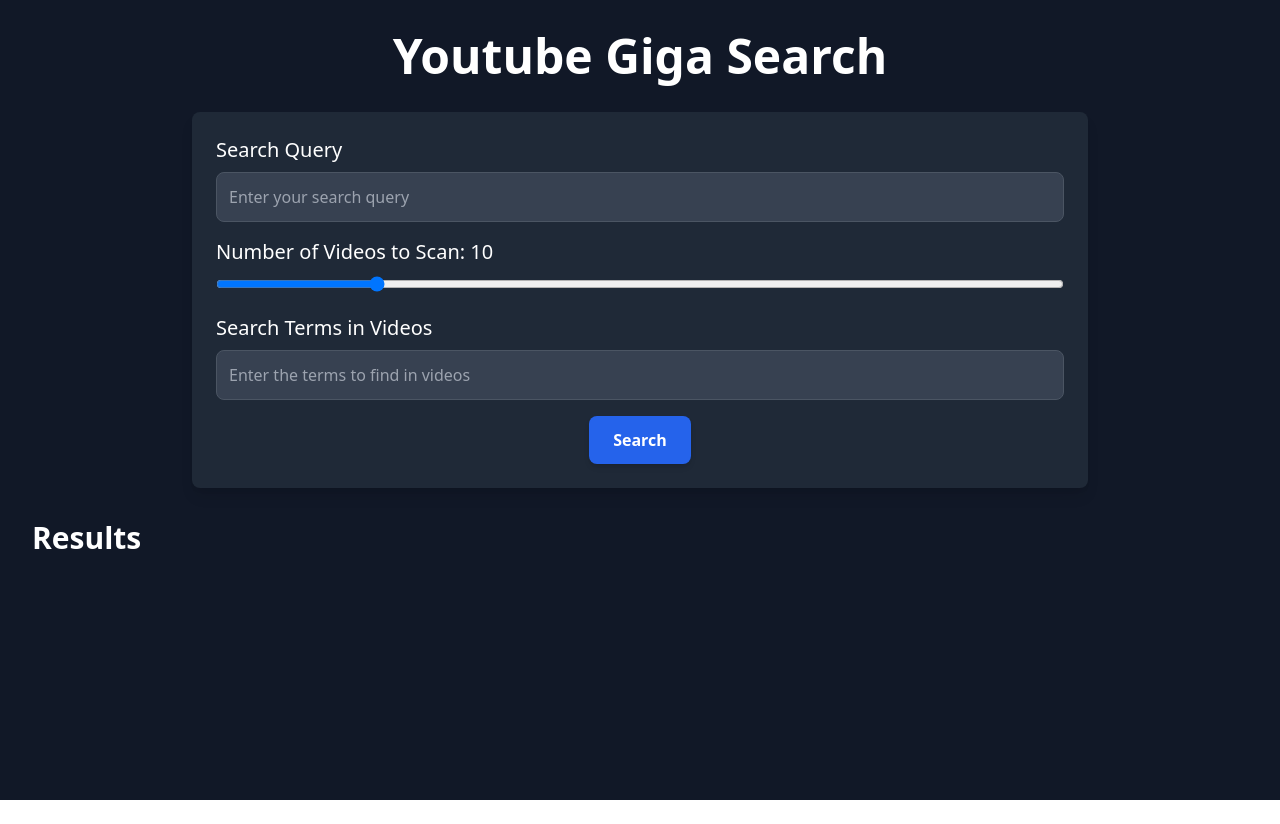
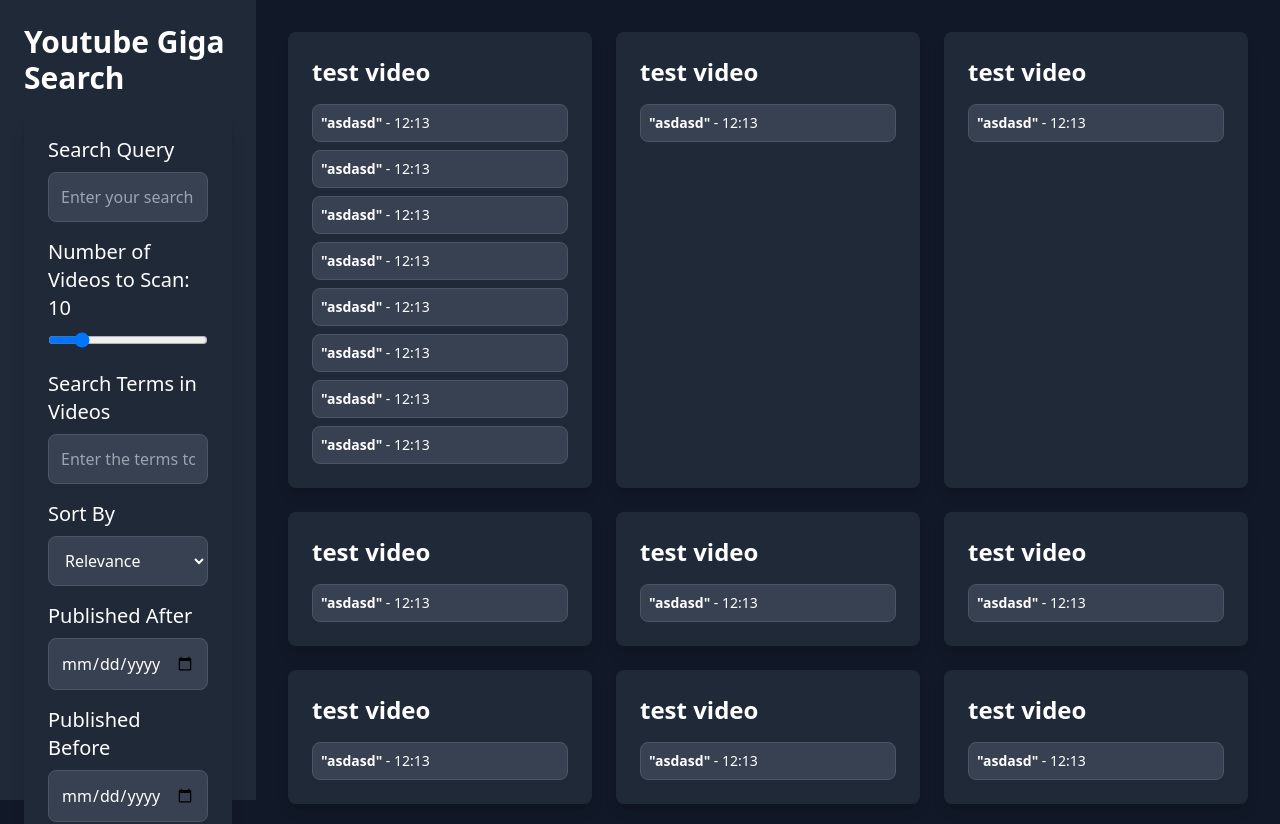
Before and after one commit to jackfrancisdalton/ClipSearchInvestigator, a React (Create React App) app in the folder frontend/: page / in a window 1280 px wide. Shown: the top 824 px of the page. Before the commit the page ends 800 px from the top, so only its background shows below. Built offline with nearby package versions, Linux system fonts and the light colour scheme; the HTML template or start-up script is replaced by a standard one.

Commit message:
feat: added publish time, before and after

```diff
--- a/frontend/src/App.tsx
+++ b/frontend/src/App.tsx
@@ -1,15 +1,43 @@
 import React, { useState } from 'react';
 import './App.css';
 import { searchVideos } from './Api';
+import LoadingSpinner from './components/LoadingSpinner';
+import SearchResult from './components/SearchResult';
+import SearchBox from './components/SearchBox';
 
 function App() {
   const [searchQuery, setSearchQuery] = useState('');
   const [searchTerms, setSearchTerms] = useState('');
   const [numVideos, setNumVideos] = useState(10);
-  const [loading, setLoading] = useState(false); // State for loading spinner
-  const [results, setResults] = useState<
-    { videoTitle: string; quotes: { text: string; timestamp: string, link: string }[] }[]
-  >([]);
+  const [order, setOrder] = useState('relevance');
+  const [publishedAfter, setPublishedAfter] = useState('');
+  const [publishedBefore, setPublishedBefore] = useState('');
+  const [loading, setLoading] = useState(false);
+  const [results, setResults] = useState<{ videoTitle: string; quotes: { text: string; timestamp: string, link: string }[] }[] //> ([]);
+  >([
+    { videoTitle: 'test video', quotes: [
+      { text: 'asdasd', timestamp: '12:13', link: 'www.google.com' },
+      { text: 'asdasd', timestamp: '12:13', link: 'www.google.com' },
+      { text: 'asdasd', timestamp: '12:13', link: 'www.google.com' },
+      { text: 'asdasd', timestamp: '12:13', link: 'www.google.com' },
+      { text: 'asdasd', timestamp: '12:13', link: 'www.google.com' },
+      { text: 'asdasd', timestamp: '12:13', link: 'www.google.com' },
+      { text: 'asdasd', timestamp: '12:13', link: 'www.google.com' },
+      { text: 'asdasd', timestamp: '12:13', link: 'www.google.com' },
+    ] },
+    { videoTitle: 'test video', quotes: [{ text: 'asdasd', timestamp: '12:13', link: 'www.google.com' }] },
+    { videoTitle: 'test video', quotes: [{ text: 'asdasd', timestamp: '12:13', link: 'www.google.com' }] },
+    { videoTitle: 'test video', quotes: [{ text: 'asdasd', timestamp: '12:13', link: 'www.google.com' }] },
+    { videoTitle: 'test video', quotes: [{ text: 'asdasd', timestamp: '12:13', link: 'www.google.com' }] },
+    { videoTitle: 'test video', quotes: [{ text: 'asdasd', timestamp: '12:13', link: 'www.google.com' }] },
+    { videoTitle: 'test video', quotes: [{ text: 'asdasd', timestamp: '12:13', link: 'www.google.com' }] },
+    { videoTitle: 'test video', quotes: [{ text: 'asdasd', timestamp: '12:13', link: 'www.google.com' }] },
+    { videoTitle: 'test video', quotes: [{ text: 'asdasd', timestamp: '12:13', link: 'www.google.com' }] },
+    { videoTitle: 'test video', quotes: [{ text: 'asdasd', timestamp: '12:13', link: 'www.google.com' }] },
+    { videoTitle: 'test video', quotes: [{ text: 'asdasd', timestamp: '12:13', link: 'www.google.com' }] },
+    { videoTitle: 'test video', quotes: [{ text: 'asdasd', timestamp: '12:13', link: 'www.google.com' }] },
+
+  ]);
 
   const fetchVideoResults = async () => {
     if (!searchQuery || !searchTerms) {
@@ -20,7 +48,14 @@ function App() {
     setLoading(true); // Start loading
 
     try {
-      const result = await searchVideos(searchQuery, searchTerms, numVideos);
+      const result = await searchVideos(
+        searchQuery,
+        searchTerms,
+        order,
+        publishedBefore,
+        publishedAfter,
+        numVideos
+      );
 
       const transformedResults = Object.entries(result).map(([videoTitle, quotes]: [string, any]) => ({
         videoTitle,
@@ -39,103 +74,38 @@ function App() {
   };
 
   return (
-    <div className="min-h-screen bg-gray-900 text-white p-8">
-      {/* Title */}
-      <header className="text-center mb-8">
-        <h1 className="text-5xl font-bold">Youtube Giga Search</h1>
-      </header>
-
-      {/* Search Section */}
-      <div className="max-w-4xl mx-auto bg-gray-800 p-6 rounded-lg shadow-lg">
-        {/* Search Query */}
-        <div className="mb-4">
-          <label className="block mb-2 text-xl font-medium">Search Query</label>
-          <input
-            type="text"
-            className="w-full p-3 bg-gray-700 rounded-lg border border-gray-600 focus:ring-2 focus:ring-blue-500 focus:outline-none"
-            placeholder="Enter your search query"
-            value={searchQuery}
-            onChange={(e) => setSearchQuery(e.target.value)}
-          />
-        </div>
-
-        {/* Slider for Number of Videos */}
-        <div className="mb-4">
-          <label className="block mb-2 text-xl font-medium">
-            Number of Videos to Scan: {numVideos}
-          </label>
-          <input
-            type="range"
-            min="1"
-            max="50"
-            value={numVideos}
-            onChange={(e) => setNumVideos(Number(e.target.value))}
-            className="w-full"
-          />
-        </div>
-
-        {/* Search Terms */}
-        <div className="mb-4">
-          <label className="block mb-2 text-xl font-medium">
-            Search Terms in Videos
-          </label>
-          <input
-            type="text"
-            className="w-full p-3 bg-gray-700 rounded-lg border border-gray-600 focus:ring-2 focus:ring-blue-500 focus:outline-none"
-            placeholder="Enter the terms to find in videos"
-            value={searchTerms}
-            onChange={(e) => setSearchTerms(e.target.value)}
-          />
-        </div>
-
-        {/* Search Button */}
-        <div className="text-center">
-          <button
-            onClick={fetchVideoResults}
-            disabled={loading} // Disable button during loading
-            className={`px-6 py-3 ${
-              loading ? 'bg-gray-500 cursor-not-allowed' : 'bg-blue-600 hover:bg-blue-700'
-            } text-white font-semibold rounded-lg shadow-md focus:outline-none focus:ring-2 focus:ring-blue-500`}
-          >
-            {loading ? 'Searching...' : 'Search'}
-          </button>
-        </div>
+    <div className="min-h-screen bg-gray-900 text-white flex">
+      {/* Search Box - Fixed Left */}
+      <div className="w-1/5 bg-gray-800 p-6 fixed h-full">
+        <h1 className="text-3xl font-bold mb-4">Youtube Giga Search</h1>
+        <SearchBox
+          loading={loading}
+          searchQuery={searchQuery}
+          setSearchQuery={setSearchQuery}
+          numVideos={numVideos}
+          setNumVideos={setNumVideos}
+          searchTerms={searchTerms}
+          setSearchTerms={setSearchTerms}
+          fetchVideoResults={fetchVideoResults}
+          order={order}
+          setOrder={setOrder}
+          publishedAfter={publishedAfter}
+          setPublishedAfter={setPublishedAfter}
+          publishedBefore={publishedBefore}
+          setPublishedBefore={setPublishedBefore}
+        />
       </div>
 
-      {/* Results Section */}
-      <div className="mt-8">
-        <h2 className="text-3xl font-bold mb-4">Results</h2>
-
+      {/* Results Section - Right */}
+      <div className="ml-[20%] w-[80%] p-8 overflow-auto">
         {/* Loading Spinner */}
-        {loading && (
-          <div className="flex justify-center items-center">
-            <div className="w-10 h-10 border-4 border-blue-500 border-dashed rounded-full animate-spin"></div>
-          </div>
-        )}
+        {loading && <LoadingSpinner />}
 
         {/* Results */}
         {!loading && results.length > 0 && (
           <div className="grid gap-6 sm:grid-cols-1 md:grid-cols-2 lg:grid-cols-3">
             {results.map((result, index) => (
-              <div
-                key={index}
-                className="bg-gray-800 p-6 rounded-lg shadow-lg hover:shadow-xl transition-shadow"
-              >
-                <h3 className="text-2xl font-semibold mb-4">
-                  {result.videoTitle}
-                </h3>
-                <ul className="space-y-2">
-                  {result.quotes.map((quote, idx) => (
-                    <li
-                      key={idx}
-                      className="text-sm bg-gray-700 p-2 rounded-lg border border-gray-600 cursor-pointer"
-                      onClick={() => window.open(quote.link, '_blank')}
-                    >
-                      <strong>"{quote.text}"</strong> - {quote.timestamp}
-                    </li>
-                  ))}
-                </ul>
-              </div>
+              <SearchResult key={index} result={result} />
             ))}
           </div>
         )}
--- /dev/null
+++ b/frontend/src/components/LoadingSpinner.tsx
@@ -0,0 +1,10 @@
+function LoadingSpinner() {
+
+    return (
+        <div className="flex justify-center items-center">
+            <div className="w-10 h-10 border-4 border-blue-500 border-dashed rounded-full animate-spin"></div>
+        </div>
+    );
+}
+
+export default LoadingSpinner;
--- /dev/null
+++ b/frontend/src/components/SearchBox.tsx
@@ -0,0 +1,132 @@
+interface SearchBoxProps {
+    searchQuery: string;
+    setSearchQuery: (query: string) => void;
+    numVideos: number;
+    setNumVideos: (num: number) => void;
+    searchTerms: string;
+    setSearchTerms: (terms: string) => void;
+    fetchVideoResults: () => void;
+    loading: boolean;
+    order: string;
+    setOrder: (option: string) => void;
+    publishedAfter: string;
+    setPublishedAfter: (date: string) => void;
+    publishedBefore: string;
+    setPublishedBefore: (date: string) => void;
+  }
+
+  function SearchBox({
+    searchQuery,
+    setSearchQuery,
+    numVideos,
+    setNumVideos,
+    searchTerms,
+    setSearchTerms,
+    fetchVideoResults,
+    loading,
+    order,
+    setOrder,
+    publishedAfter,
+    setPublishedAfter,
+    publishedBefore,
+    setPublishedBefore,
+  }: SearchBoxProps) {
+    return (
+      <div className="max-w-4xl mx-auto bg-gray-800 p-6 rounded-lg shadow-lg">
+        {/* Search Query */}
+        <div className="mb-4">
+          <label className="block mb-2 text-xl font-medium">Search Query</label>
+          <input
+            type="text"
+            className="w-full p-3 bg-gray-700 rounded-lg border border-gray-600 focus:ring-2 focus:ring-blue-500 focus:outline-none"
+            placeholder="Enter your search query"
+            value={searchQuery}
+            onChange={(e) => setSearchQuery(e.target.value)}
+          />
+        </div>
+
+        {/* Slider for Number of Videos */}
+        <div className="mb-4">
+          <label className="block mb-2 text-xl font-medium">
+            Number of Videos to Scan: {numVideos}
+          </label>
+          <input
+            type="range"
+            min="1"
+            max="50"
+            value={numVideos}
+            onChange={(e) => setNumVideos(Number(e.target.value))}
+            className="w-full"
+          />
+        </div>
+
+        {/* Search Terms */}
+        <div className="mb-4">
+          <label className="block mb-2 text-xl font-medium">Search Terms in Videos</label>
+          <input
+            type="text"
+            className="w-full p-3 bg-gray-700 rounded-lg border border-gray-600 focus:ring-2 focus:ring-blue-500 focus:outline-none"
+            placeholder="Enter the terms to find in videos"
+            value={searchTerms}
+            onChange={(e) => setSearchTerms(e.target.value)}
+          />
+        </div>
+
+        {/* Sort Option Dropdown */}
+        <div className="mb-4">
+          <label className="block mb-2 text-xl font-medium">Sort By</label>
+          <select
+            value={order}
+            onChange={(e) => setOrder(e.target.value)}
+            className="w-full p-3 bg-gray-700 rounded-lg border border-gray-600 focus:ring-2 focus:ring-blue-500 focus:outline-none"
+          >
+            <option value="date">Date</option>
+            <option value="rating">Rating</option>
+            <option value="relevance">Relevance</option>
+            <option value="title">Title</option>
+            <option value="videoCount">Video Count</option>
+            <option value="viewCount">View Count</option>
+          </select>
+        </div>
+
+        {/* Published After Date Picker */}
+        <div className="mb-4">
+          <label className="block mb-2 text-xl font-medium">Published After</label>
+          <input
+            type="date"
+            className="w-full p-3 bg-gray-700 rounded-lg border border-gray-600 focus:ring-2 focus:ring-blue-500 focus:outline-none"
+            value={publishedAfter}
+            onChange={(e) => setPublishedAfter(e.target.value)}
+          />
+        </div>
+
+        {/* Published Before Date Picker */}
+        <div className="mb-4">
+          <label className="block mb-2 text-xl font-medium">Published Before</label>
+          <input
+            type="date"
+            className="w-full p-3 bg-gray-700 rounded-lg border border-gray-600 focus:ring-2 focus:ring-blue-500 focus:outline-none"
+            value={publishedBefore}
+            onChange={(e) => setPublishedBefore(e.target.value)}
+          />
+        </div>
+
+        {/* Search Button */}
+        <div className="text-center">
+          <button
+            onClick={fetchVideoResults}
+            disabled={loading} // Disable button during loading
+            className={`px-6 py-3 ${
+              loading
+                ? 'bg-gray-500 cursor-not-allowed'
+                : 'bg-blue-600 hover:bg-blue-700'
+            } text-white font-semibold rounded-lg shadow-md focus:outline-none focus:ring-2 focus:ring-blue-500`}
+          >
+            {loading ? 'Searching...' : 'Search'}
+          </button>
+        </div>
+      </div>
+    );
+  }
+
+  export default SearchBox;
--- /dev/null
+++ b/frontend/src/components/SearchResult.tsx
@@ -0,0 +1,32 @@
+interface Quote {
+    text: string;
+    timestamp: string;
+    link: string;
+}
+
+interface Result {
+    videoTitle: string;
+    quotes: Quote[];
+}
+
+function SearchResult({ result }: { result: Result }) {
+
+
+    return(
+        <div className="bg-gray-800 p-6 rounded-lg shadow-lg hover:shadow-xl transition-shadow">
+            <h3 className="text-2xl font-semibold mb-4">{result.videoTitle}</h3>
+            <ul className="space-y-2">
+                {result.quotes.map((quote) => (
+                    <li
+                        className="text-sm bg-gray-700 p-2 rounded-lg border border-gray-600 cursor-pointer"
+                        onClick={() => window.open(quote.link, '_blank')}
+                    >
+                        <strong>"{quote.text}"</strong> - {quote.timestamp}
+                    </li>
+                ))}
+            </ul>
+        </div>
+    );
+}
+
+export default SearchResult;
```
Also changed, not shown: frontend/src/Api.ts (+20 -3 lines), 2 other files (tests, documents, lock files or other folders).
